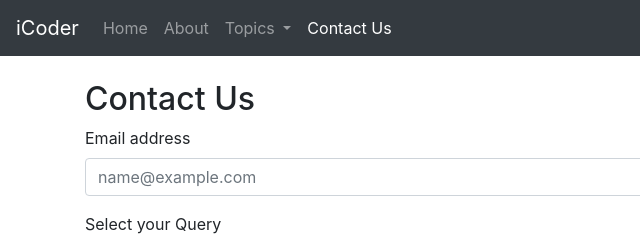
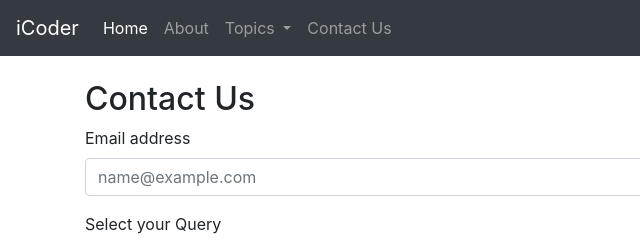
Before and after one commit to picker770/iCoderBootstrap, a plain HTML site: page contact.html in a window 1280 px wide. Shown: the top 240 px of the page, 0-640 px from the left. Drawn offline with nearby package versions, Linux system fonts and the light colour scheme.

Commit message:
Update contact.html

```diff
--- a/contact.html
+++ b/contact.html
@@ -35,16 +35,14 @@
       </button>
 
       <div class="collapse navbar-collapse" id="navbarSupportedContent">
-        <ul class="navbar-nav mr-auto">
-          <li class="nav-item">
-            <a class="nav-link" href="/iCoderBootstrap/index.html"
+         <ul class="navbar-nav mr-auto">
+          <li class="nav-item active">
+            <a class="nav-link" href="/"
               >Home <span class="sr-only">(current)</span></a
             >
           </li>
-          <li class="nav-item ">
-            <a class="nav-link" href="/iCoderBootstrap/about.html"
-              >About</a
-            >
+          <li class="nav-item">
+            <a class="nav-link" href="/iCoderBootstrap/about.html">About</a>
           </li>
 
           <li class="nav-item dropdown">
@@ -68,10 +66,8 @@
             </div>
           </li>
 
-          <li class="nav-item active">
-            <a class="nav-link" href="/iCoderBootstrap/contact.html"
-              >Contact Us</a
-            >
+          <li class="nav-item">
+            <a class="nav-link" href="/iCoderBootstrap/contact.html">Contact Us</a>
           </li>
         </ul>
         <form class="form-inline my-2 my-lg-0">
```
